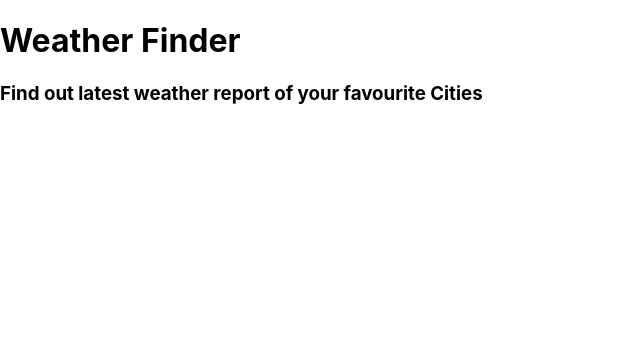
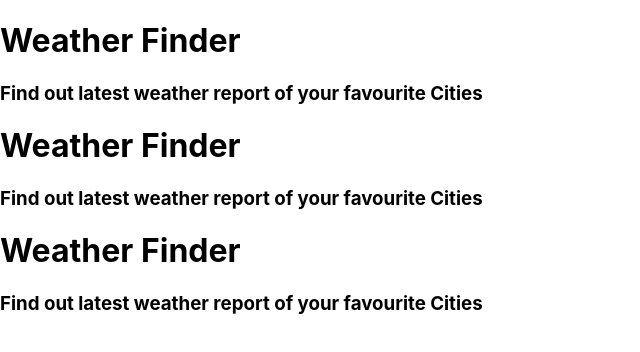
Before and after one commit to junaidfarooqui/weather-app-react, a React (Create React App) app: page / in a window 1280 px wide. Shown: the top 352 px of the page, without its empty margins (0-640 px from the left). Built offline with nearby package versions, Linux system fonts and the light colour scheme.

Commit message:
add form and weather components.

```diff
--- a/src/App.js
+++ b/src/App.js
@@ -1,12 +1,16 @@
 import React from "react";
 
 import Titles from "./Components/Titles";
+import Form from "./Components/Form";
+import Weather from "./Components/Weather";
 
 class App extends React.Component {
   render() {
     return (
         <div>
-          <Titles/>
+            <Titles/>
+            <Form/>
+            <Weather/>
         </div>
     );
   }
--- /dev/null
+++ b/src/Components/Form.js
@@ -0,0 +1,14 @@
+import React from "react";
+
+class Form extends React.Component {
+    render () {
+        return (
+            <div>
+                <h1>Weather Finder</h1>
+                <h3>Find out latest weather report of your favourite Cities</h3>
+            </div>
+        )
+    }
+}
+
+export default Form;
--- /dev/null
+++ b/src/Components/Weather.js
@@ -0,0 +1,14 @@
+import React from "react";
+
+class Weather extends React.Component {
+    render () {
+        return (
+            <div>
+                <h1>Weather Finder</h1>
+                <h3>Find out latest weather report of your favourite Cities</h3>
+            </div>
+        )
+    }
+}
+
+export default Weather;
```
